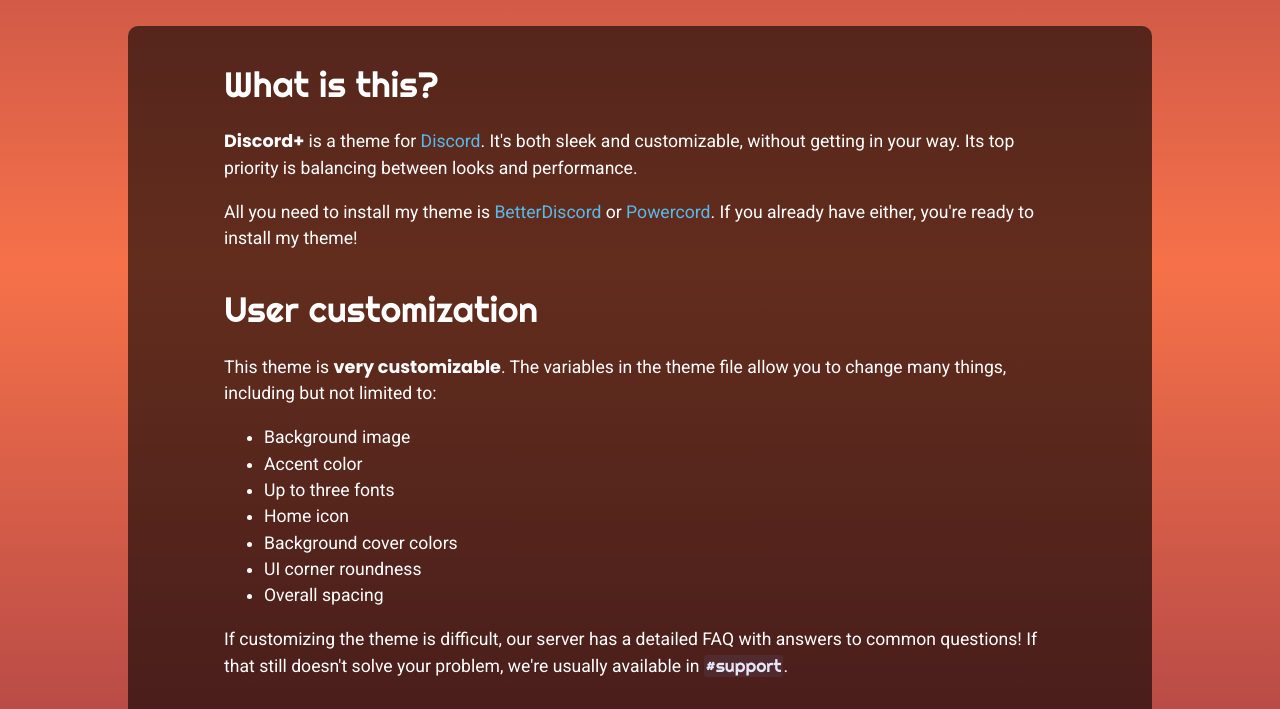
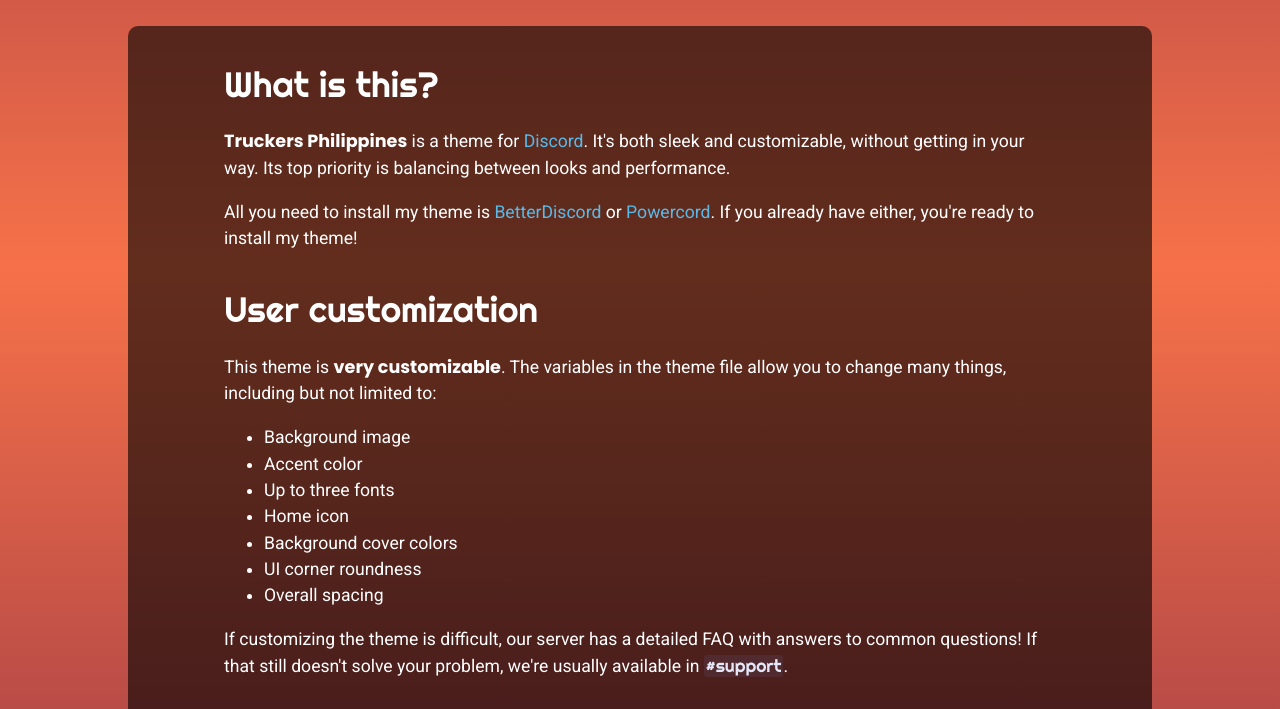
Before and after one commit to jaybalidoya/truckersph, a plain HTML site: page truckers-ph/index.html in a window 1280 px wide. Shown: the part 1060-1769 px from the top of the page. Drawn offline with Linux system fonts and the light colour scheme.

Commit message:
Update index.html

```diff
--- a/truckers-ph/index.html
+++ b/truckers-ph/index.html
@@ -68,7 +68,7 @@
     <section class="main-content">
       <h1 id="what-is-this">What is this?</h2>
 
-<p><strong>Discord+</strong> is a theme for <a href="https://discord.com">Discord</a>. It's both sleek and customizable, without getting in your way. Its top priority is balancing between looks and performance.</p>
+<p><strong>Truckers Philippines</strong> is a theme for <a href="https://discord.com">Discord</a>. It's both sleek and customizable, without getting in your way. Its top priority is balancing between looks and performance.</p>
 
 <p id="requirements">All you need to install my theme is <a href="https://betterdiscord.app">BetterDiscord</a> or <a href="https://powercord.dev">Powercord</a>. If you already have either, you're ready to install my theme!</p>
 
```
